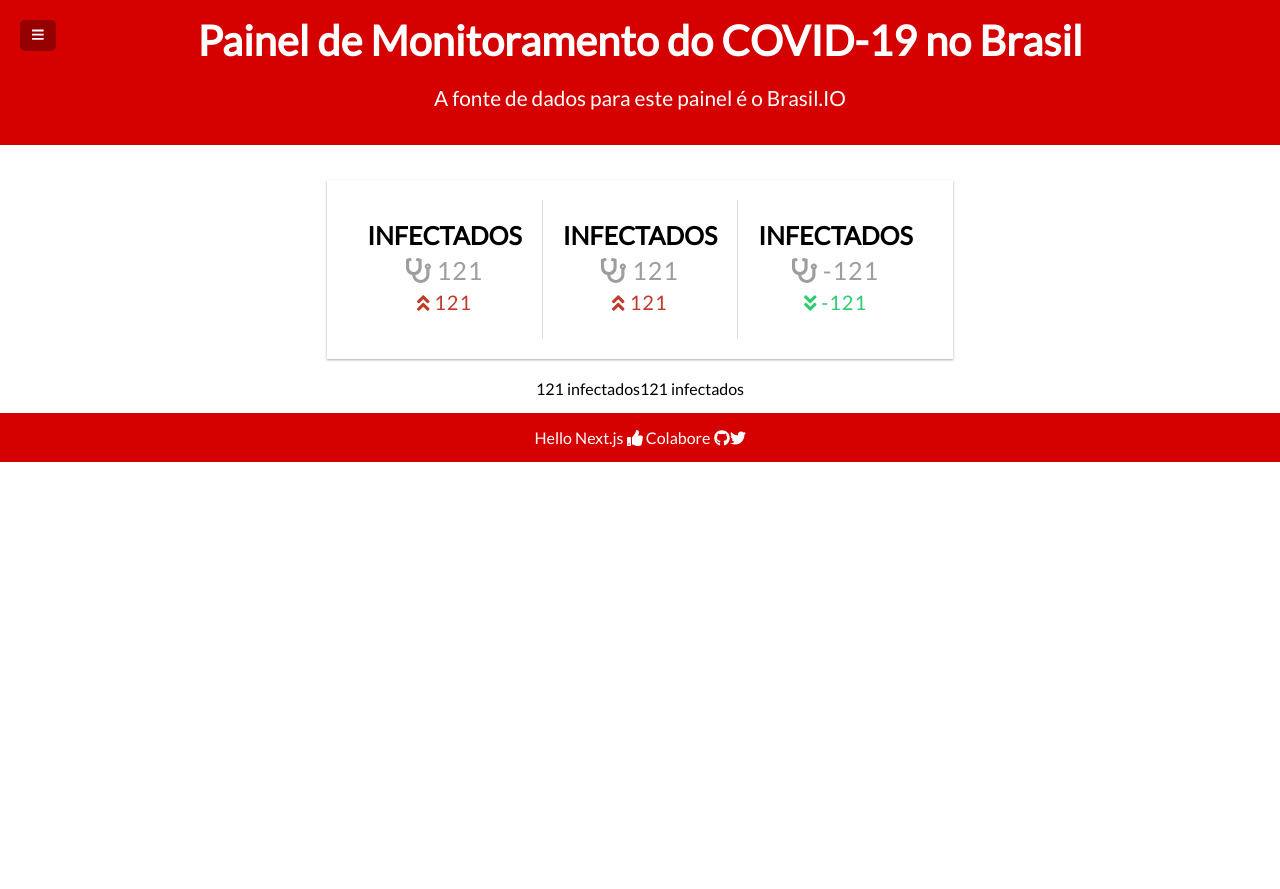
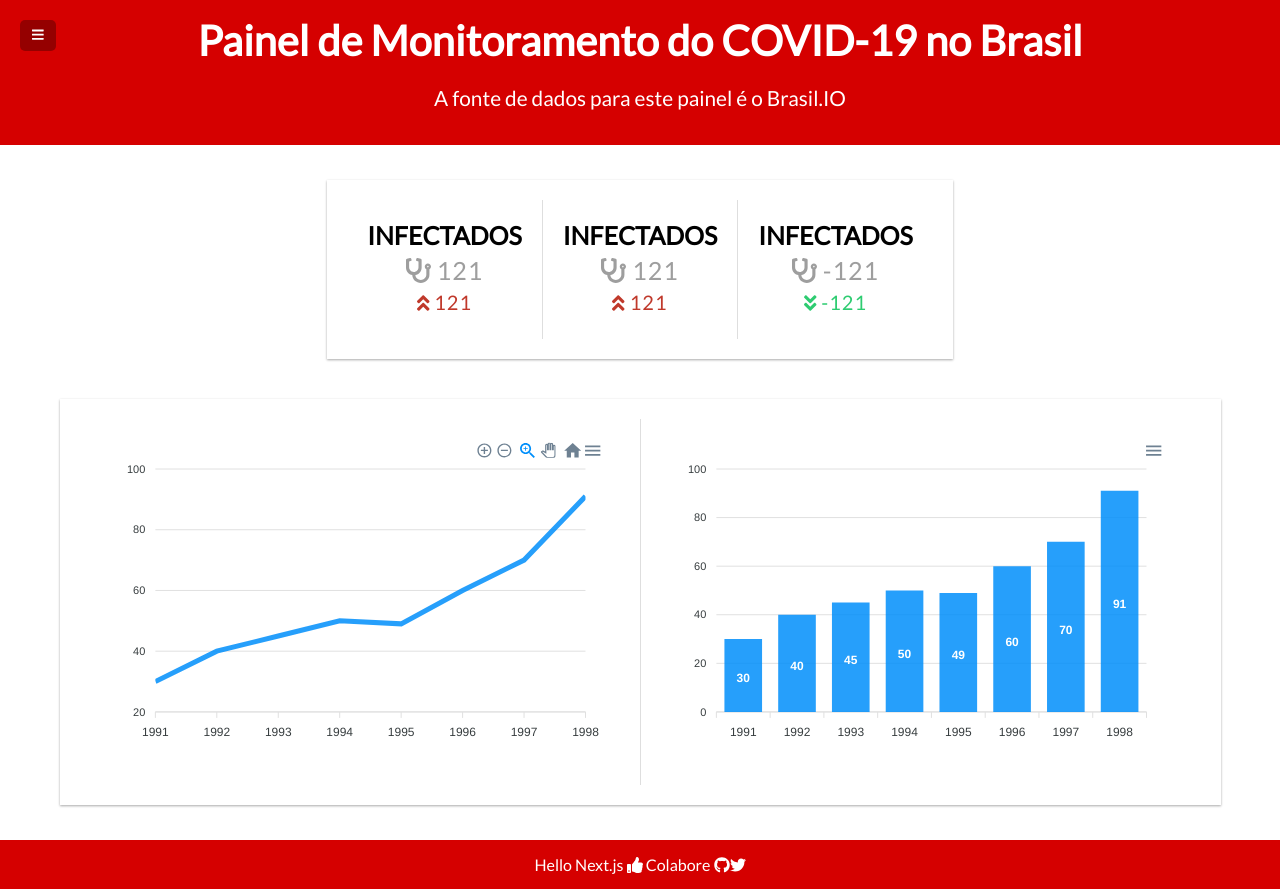
Before and after one commit to mathcunha/dashboard-covid, a Next.js app: page / in a window 1280 px wide. Before the commit the page ends 800 px from the top, so only its background shows below. Built offline with nearby package versions, Linux system fonts and the light colour scheme.

Commit message:
integrated with ApexCharts - https://apexcharts.com/docs/react-charts/

```diff
--- a/package.json
+++ b/package.json
@@ -12,8 +12,10 @@
     "@fortawesome/free-brands-svg-icons": "^5.13.0",
     "@fortawesome/free-solid-svg-icons": "^5.13.0",
     "@fortawesome/react-fontawesome": "^0.1.9",
+    "apexcharts": "^3.17.1",
     "next": "9.3.4",
     "react": "16.13.1",
+    "react-apexcharts": "^1.3.6",
     "react-dom": "16.13.1"
   }
 }
--- a/pages/components/chart.js
+++ /dev/null
@@ -1,9 +0,0 @@
-const Chart = ({ total, description }) => {
-  return (
-    <div className="card">
-      {total} {description}
-    </div>
-  );
-};
-
-export default Chart;
--- a/pages/components/layout.js
+++ b/pages/components/layout.js
@@ -61,7 +61,7 @@ const Layout = props => (
     <footer>
       Hello Next.js <FontAwesomeIcon icon={faThumbsUp} /> Colabore{" "}
       <a
-        href="https://github.com/mathcunha"
+        href="https://github.com/mathcunha/dashboard-covid"
         rel="noopener noreferrer"
         target="_blank"
       >
--- /dev/null
+++ b/pages/components/plot.js
@@ -0,0 +1,45 @@
+import dynamic from "next/dynamic";
+import React, { Component } from "react";
+const Chart = dynamic(() => import("react-apexcharts"), { ssr: false });
+
+class Plot extends Component {
+  constructor(props) {
+    super(props);
+
+    this.state = {
+      options: {
+        chart: {
+          id: "basic-bar"
+        },
+        xaxis: {
+          categories: [1991, 1992, 1993, 1994, 1995, 1996, 1997, 1998]
+        }
+      },
+      series: [
+        {
+          name: props.description,
+          data: [30, 40, 45, 50, 49, 60, 70, 91]
+        }
+      ]
+    };
+  }
+
+  render() {
+    return (
+      <div className="app">
+        <div className="row">
+          <div className="mixed-chart">
+            <Chart
+              options={this.state.options}
+              series={this.state.series}
+              type={this.props.type}
+              width="500"
+            />
+          </div>
+        </div>
+      </div>
+    );
+  }
+}
+
+export default Plot;
--- a/pages/index.js
+++ b/pages/index.js
@@ -1,6 +1,6 @@
 import Layout from "./components/layout";
 import TotalCard from "./components/totalCard";
-import Chart from "./components/chart";
+import Plot from "./components/plot";
 
 const Index = () => {
   return (
@@ -10,13 +10,9 @@ const Index = () => {
         <TotalCard total={121} description="infectados" />
         <TotalCard total={-121} description="infectados" />
       </div>
-      <div className="row">
-        <div className="col-6">
-          <Chart total={121} description="infectados" />
-        </div>
-        <div className="col-6">
-          <Chart total={121} description="infectados" />
-        </div>
+      <div className="inc-exp-container">
+        <Plot total={121} description="infectados" type="line" />
+        <Plot total={121} description="infectados" type="bar" />
       </div>
     </Layout>
   );
```
Also changed, not shown: 1 other file (tests, documents, lock files or other folders).
